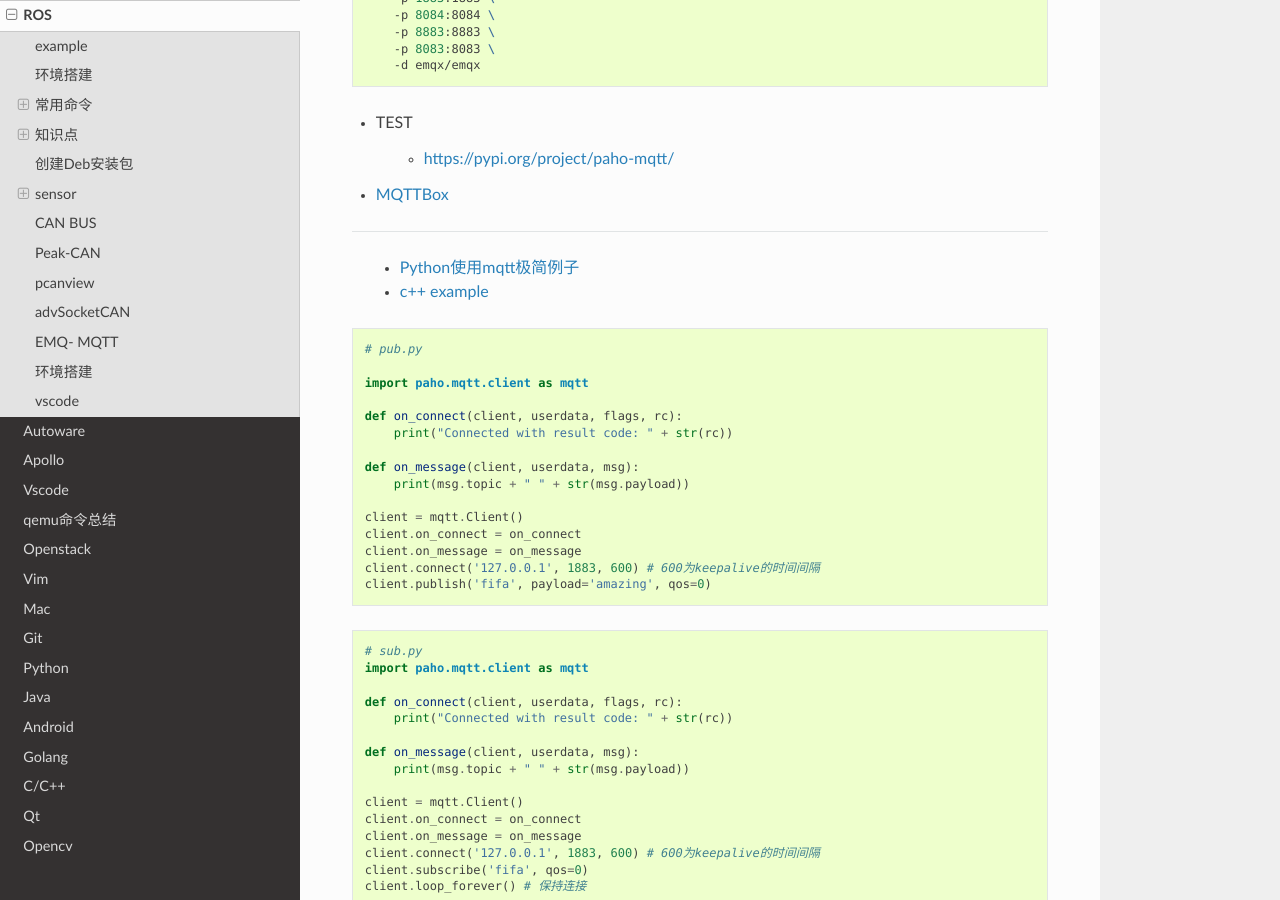
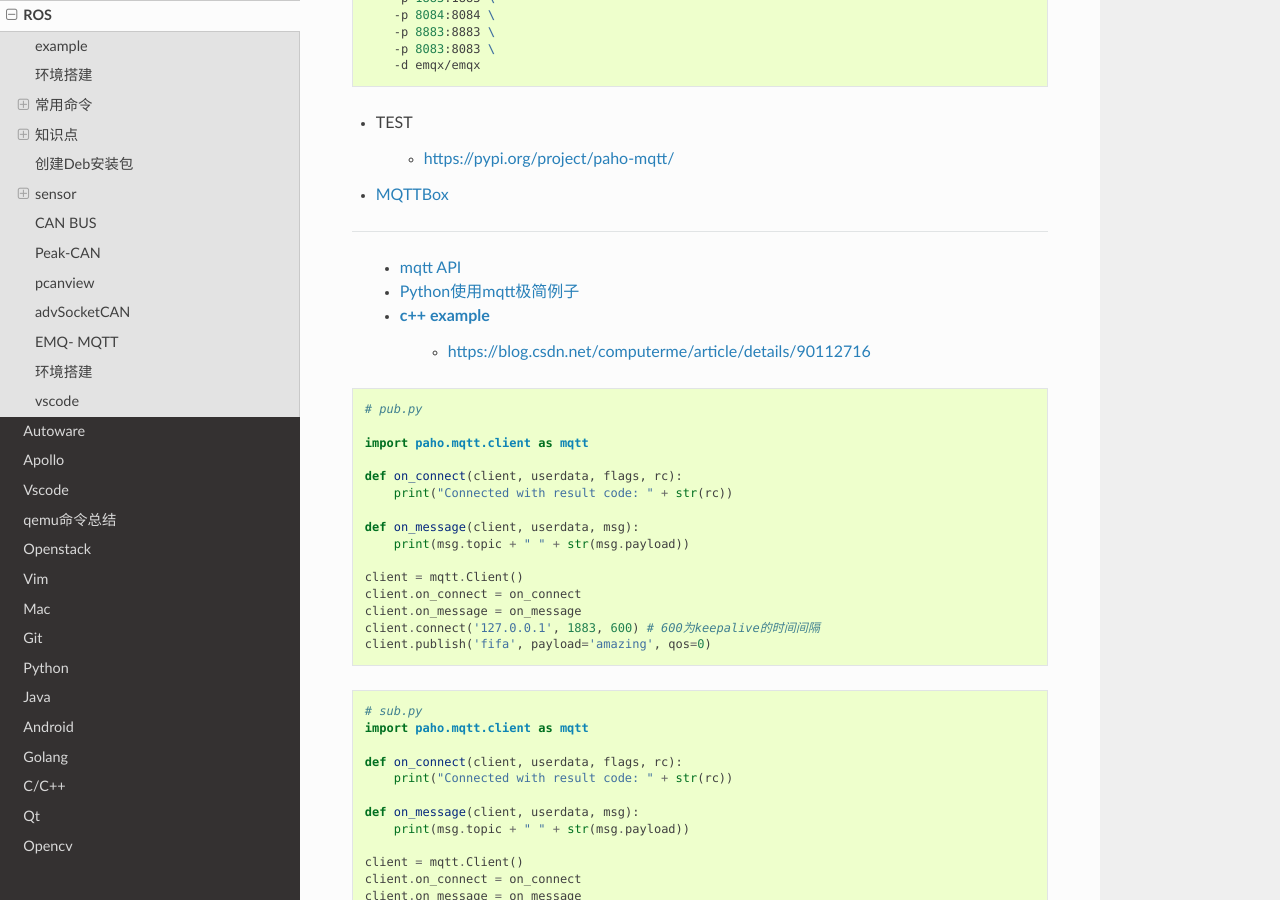
Before and after one commit to my-rds-store/my_space, a Sphinx documentation site: the page built from source/ros/index.rst, in a window 1280 px wide and 900 px high, scrolled down 16546 px. Built offline with Sphinx 7.4.7 and the Read the Docs theme 2.0.0, drawn with Linux system fonts in a browser that asks for light colours.

Commit message:
update ...

```diff
--- a/source/ros/index.rst
+++ b/source/ros/index.rst
@@ -895,9 +895,12 @@ EMQ- MQTT
 
 -----
 
+    * `mqtt API <https://mosquitto.org/api/files/mosquitto-h.html>`_
+
     * `Python使用mqtt极简例子 <https://www.jianshu.com/p/0ed4e59b1e8f>`_
 
     * `c++ example <https://github.com/Auctoris/mosquitopp_client>`_
+        * https://blog.csdn.net/computerme/article/details/90112716
 
 .. code-block:: python
 
```
